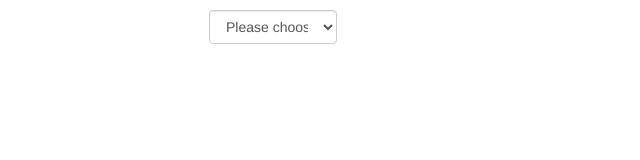
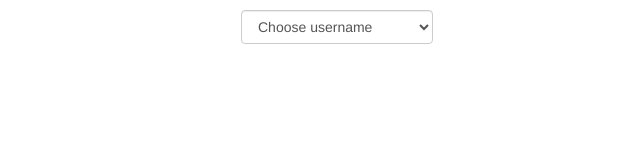
Before and after one commit to uwaseem/OnlineAdSystem, a website: page public/index.html at #!/orders in a window 1280 px wide. Shown: the whole page, without its empty margins (303-943 px from the left). Drawn offline with nearby package versions, Linux system fonts and the light colour scheme; some packages are replaced by stand-ins of ours.

Commit message:
Fixed some wording and layout

```diff
--- a/public/html/orders.html
+++ b/public/html/orders.html
@@ -13,8 +13,8 @@
   }
 
   #userSelector {
-    margin: 10px 40%;
-    width: 10%;
+    margin: 10px 42.5%;
+    width: 15%;
     min-width: 100px;
   }
 
@@ -25,7 +25,7 @@
 </style>
 
 <body>
-  <select id="userSelector" class="form-control" ng-init="selectedUser = users[0]" ng-change="getUserInfo()" ng-model="selectedUser" ng-options="user as user disable when user === 'Please choose your username' for user in users"></select>
+  <select id="userSelector" class="form-control" ng-init="selectedUser = users[0]" ng-change="getUserInfo()" ng-model="selectedUser" ng-options="user as user disable when user === 'Choose username' for user in users"></select>
 
   <div ng-show="userInfo">
     <h1>HELLO {{ selectedUser.toUpperCase()}} MY OLD FRIEND</h1>
--- a/public/js/app.js
+++ b/public/js/app.js
@@ -23,7 +23,7 @@ angular.module('onlineAdsApp', ['ui.router'])
 
     function getAllUsers() {
       console.log('I\'m getting all Users')
-      return ['Please choose your username', 'apple', 'ford', 'nike', 'unilever', 'others']
+      return ['Choose username', 'apple', 'ford', 'nike', 'unilever', 'others']
     }
 
     function getAllProducts() {
```
